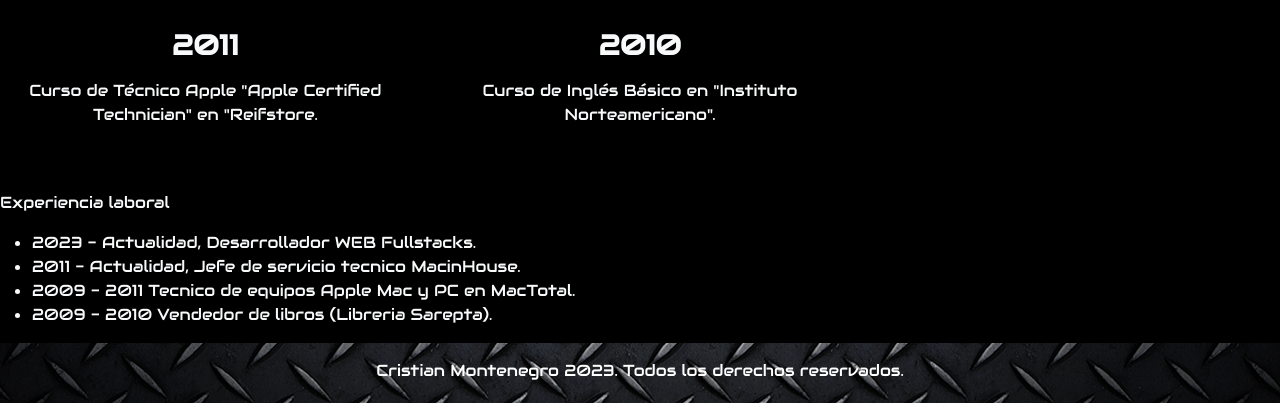
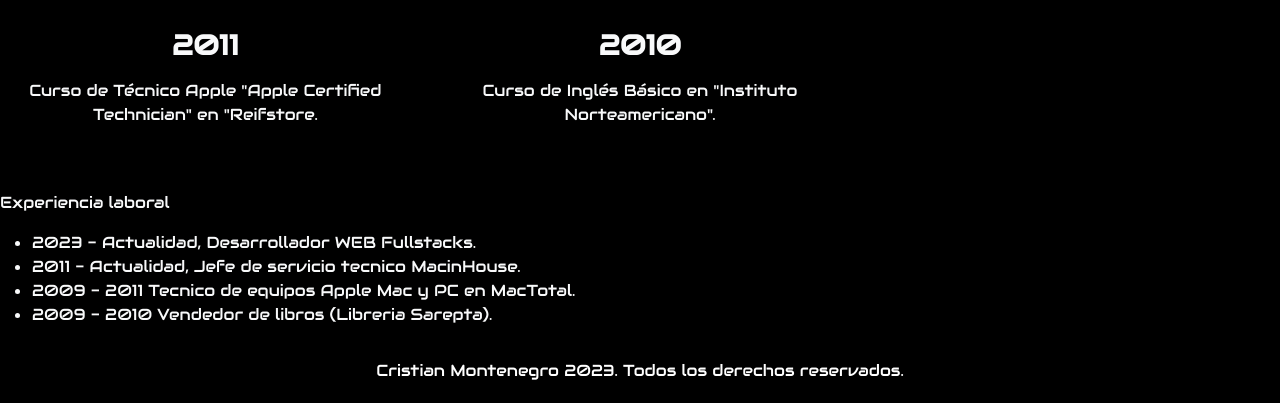
Before and after one commit to sensei97/CVexterno-examen, a plain HTML site: page index.html in a window 1280 px wide. Shown: the part 1137-1540 px from the top of the page. Drawn offline with nearby package versions, Linux system fonts and the light colour scheme.

Commit message:
cambio de color en el footer

```diff
--- a/assets/css/estilos.css
+++ b/assets/css/estilos.css
@@ -29,7 +29,7 @@ body{
 }
 
 #footer {
-    background-image: url(../img/footer.png);
+    color: greenyellow;
     background-repeat: no-repeat;
     background-size: cover;
     background-position: center;
```
